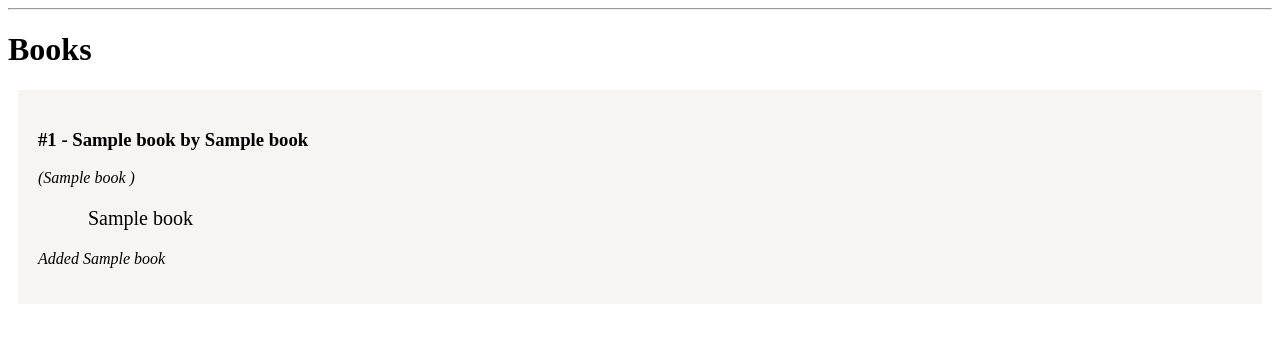
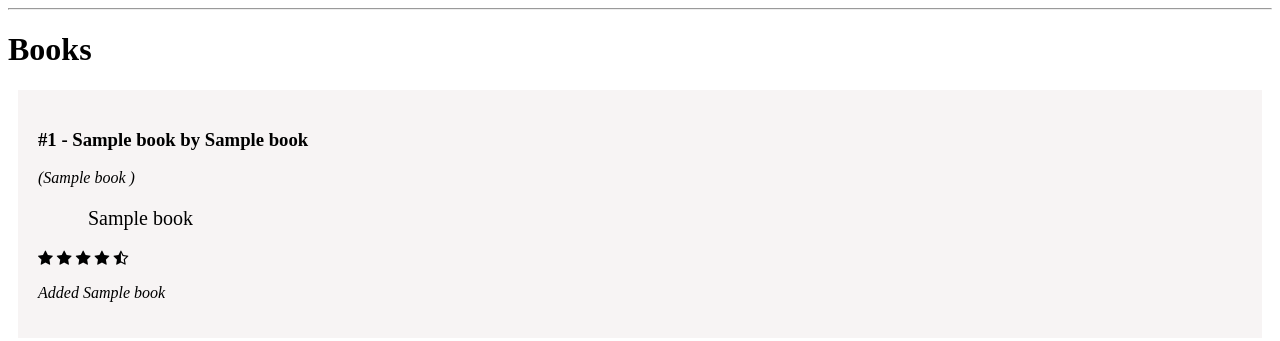
Before and after one commit to KevinHuria/udacity-database, a Flask app: page / in a window 1280 px wide. Shown: the part 63-404 px from the top of the page. Run offline with Flask 2, Linux system fonts and the light colour scheme; a database or web service that is not in the repository returns one stand-in record (values such as "Sample title"); some libraries are stand-ins or nearby versions.

Commit message:
added rating signs to review

```diff
--- a/FirstFlaskApp/templates/base.html
+++ b/FirstFlaskApp/templates/base.html
@@ -4,6 +4,7 @@
         <meta charset="UTF-8">
         <meta http-equiv="X-UA-Compatible" content="IE=edge">
         <meta name="viewport" content="width=device-width, initial-scale=1.0">
+        <link rel="stylesheet" href="https://cdnjs.cloudflare.com/ajax/libs/font-awesome/4.7.0/css/font-awesome.min.css">
         <link rel="stylesheet" href="{{ url_for('static', filename='CSS/style.css') }}">
         <title>{%block title%}FlaskApp{%endblock%}</title>
     </head>
--- a/FirstFlaskApp/templates/index.html
+++ b/FirstFlaskApp/templates/index.html
@@ -6,14 +6,12 @@
     <h3>#{{ book[0] }} - {{ book[1] }} by {{ book[2] }}</h3>
     <i><p>({{ book[3] }} )</p></i>
     <p class='review'>{{ book[4] }}</p>
-    <i><p>Added {{ book[5] }}</p></i>
-</div>
-{% endfor %}
-<div class="rating">
     <i class="fa fa-star"></i>
     <i class="fa fa-star"></i>
     <i class="fa fa-star"></i>
     <i class="fa fa-star"></i>
     <i class="fa fa-star-half-o"></i>
+    <i><p>Added {{ book[5] }}</p></i>
 </div>
+{% endfor %}
 {% endblock %}
```
